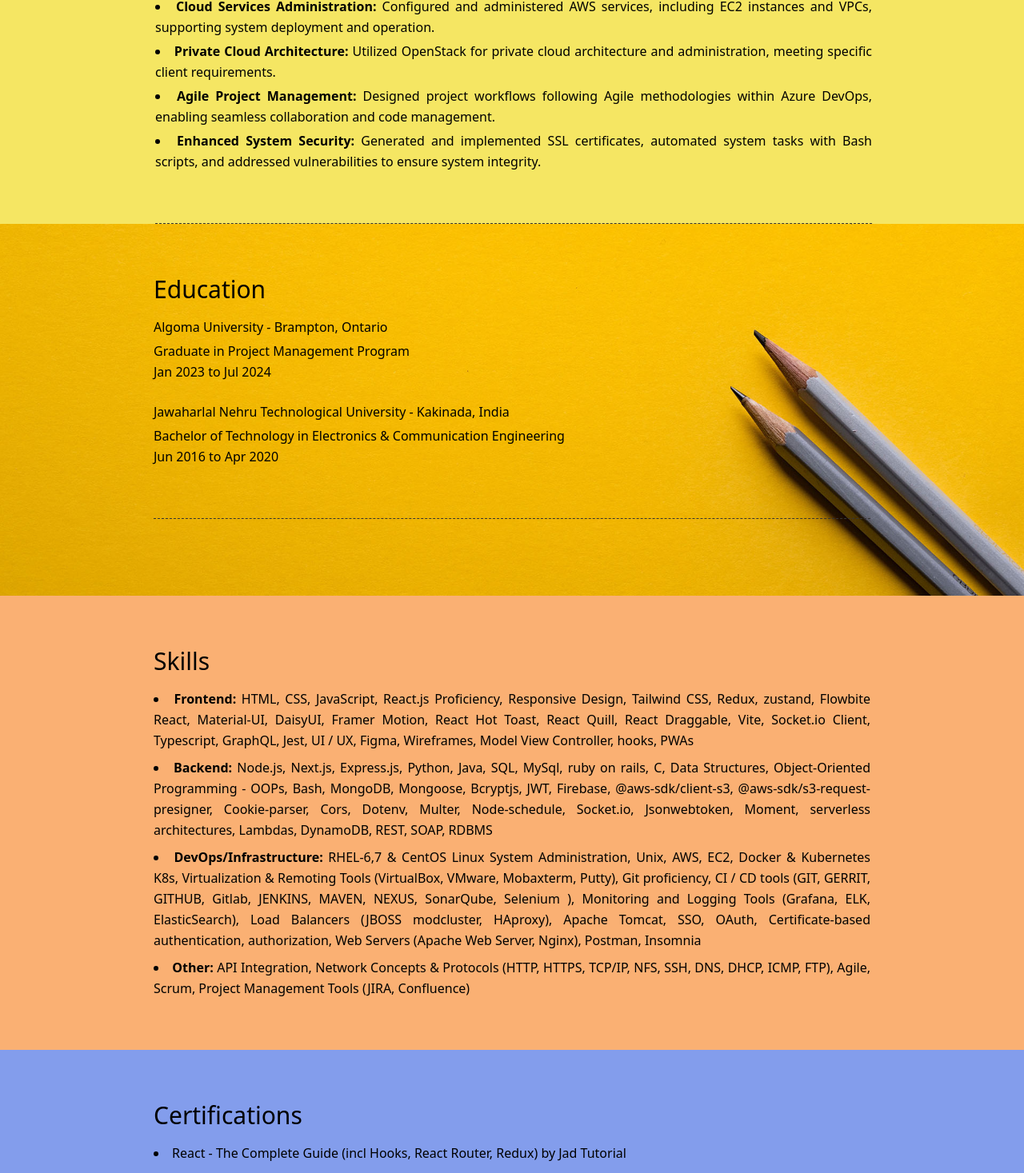
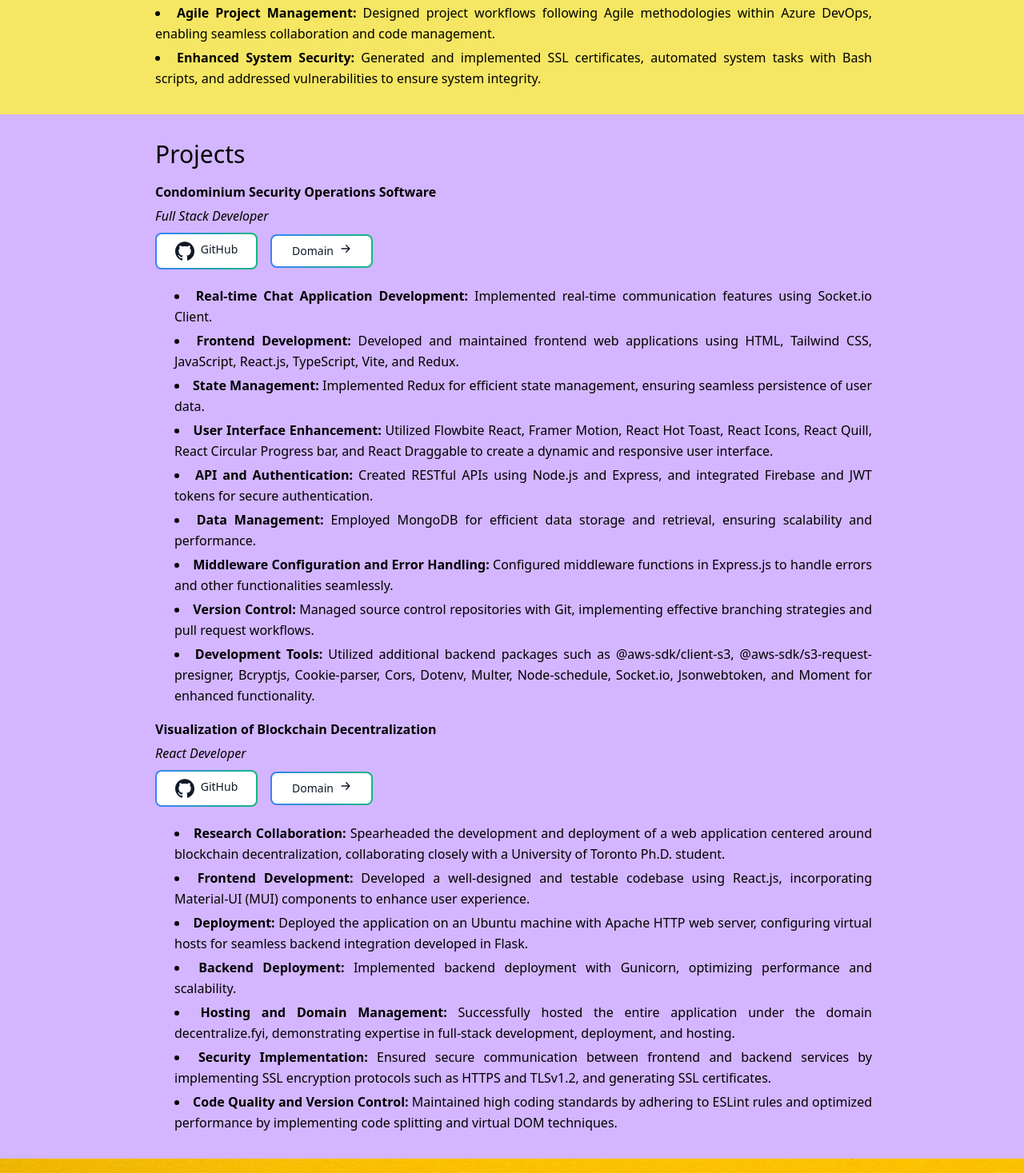
Before and after one commit to charanreddy24/ram-portfolio, a React (Vite) app in the folder client/: page /Resume in a window 1280 px wide. Shown: the part 1211-2678 px from the top of the page at 80% size. Built offline with nearby package versions, Linux system fonts and the light colour scheme.

Commit message:
Projects update in resume page

```diff
--- a/client/src/pages/Resume.jsx
+++ b/client/src/pages/Resume.jsx
@@ -1,9 +1,12 @@
 import React from 'react';
+import { Button } from 'flowbite-react';
+import { ImGithub } from 'react-icons/im';
+import { HiArrowRight, HiChevronDown } from 'react-icons/hi';
 
 const Resume = () => {
   return (
     <main className="font-sans text-base leading-relaxed">
-      <header className="bg-[#EAE0D5] py-16">
+      <header className="bg-[#EAE0D5] py-8">
         <div className="max-w-4xl w-11/12 mx-auto text-center">
           <h2 className="text-3xl mb-4">Professional Summary</h2>
           <p>
@@ -19,19 +22,19 @@
       </header>
 
       <section className="bg-[#F5E663] pl-1">
-        <div className="max-w-4xl w-11/12 mx-auto py-16 border-b border-dashed border-[#343434]">
+        <div className="max-w-4xl w-11/12 mx-auto py-8">
           <h2 className="text-3xl mb-4">Work Experience</h2>
           <section className="grid grid-cols-1 lg:grid-cols-3 gap-5">
             <div className="col-span-3">
-              <h3 className="mb-1">
+              <h3 className="mb-1 font-semibold">
                 Tata Consultancy Services(TCS), Hyderabad{' '}
               </h3>
-              <p className="italic">
+              <p className="italic text-teal-700">
                 Jun 2020 to Dec 2022 <br /> Full Stack Software Developer
               </p>
             </div>
             <div className="col-span-3">
-              <h4 className="font-semibold mt-2 mb-2">
+              <h4 className="font-semibold mb-2">
                 Key Contributions and Significant Advancements in Client
                 Service:
               </h4>
@@ -122,15 +125,197 @@
         </div>
       </section>
 
+      <section className="bg-[#d3b6ff] pl-1">
+        <div className="max-w-4xl w-11/12 mx-auto py-8">
+          <h2 className="text-3xl mb-4">Projects</h2>
+          <section className="grid grid-cols-1 lg:grid-cols-3 gap-5">
+            <div className="col-span-3">
+              <h3 className="mb-1 font-bold">
+                Condominium Security Operations Software
+              </h3>
+              <p className="italic">Full Stack Developer</p>
+              <div className="flex justify-start items-center space-x-4">
+                <a
+                  href="https://github.com/charanreddy24/condo-pulse-repo"
+                  target="_blank"
+                  rel="noopener noreferrer"
+                  className="flex items-center space-x-2 text-black"
+                >
+                  <Button
+                    type="button"
+                    outline
+                    className="inline-flex items-center w-32 mt-2 rounded-lg text-center text-xs font-medium text-white bg-gradient-to-r from-blueToGreenStart to-blueToGreenEnd"
+                  >
+                    <ImGithub className="text-2xl mr-2" />
+                    <span>GitHub</span>
+                  </Button>
+                </a>
+                <a
+                  href="https://condo-concierge.onrender.com/"
+                  target="_blank"
+                  rel="noopener noreferrer"
+                >
+                  <Button
+                    type="button"
+                    outline
+                    className="inline-flex items-center w-32 mt-2 rounded-lg text-center text-xs font-medium text-white bg-gradient-to-r from-blueToGreenStart to-blueToGreenEnd hover:text-gray-900 focus:outline-none focus:ring-4 focus:ring-gray-700"
+                  >
+                    Domain
+                    <HiArrowRight className="ml-2" />
+                  </Button>
+                </a>
+              </div>
+            </div>
+            <div className="col-span-3 ml-6">
+              <ul className="list-disc list-inside text-justify space-y-1">
+                <li>
+                  <strong>Real-time Chat Application Development:</strong>{' '}
+                  Implemented real-time communication features using Socket.io
+                  Client.
+                </li>
+                <li>
+                  <strong>Frontend Development:</strong> Developed and
+                  maintained frontend web applications using HTML, Tailwind CSS,
+                  JavaScript, React.js, TypeScript, Vite, and Redux.
+                </li>
+                <li>
+                  <strong>State Management:</strong> Implemented Redux for
+                  efficient state management, ensuring seamless persistence of
+                  user data.
+                </li>
+                <li>
+                  <strong>User Interface Enhancement:</strong> Utilized Flowbite
+                  React, Framer Motion, React Hot Toast, React Icons, React
+                  Quill, React Circular Progress bar, and React Draggable to
+                  create a dynamic and responsive user interface.
+                </li>
+                <li>
+                  <strong>API and Authentication:</strong> Created RESTful APIs
+                  using Node.js and Express, and integrated Firebase and JWT
+                  tokens for secure authentication.
+                </li>
+                <li>
+                  <strong>Data Management:</strong> Employed MongoDB for
+                  efficient data storage and retrieval, ensuring scalability and
+                  performance.
+                </li>
+                <li>
+                  <strong>Middleware Configuration and Error Handling:</strong>{' '}
+                  Configured middleware functions in Express.js to handle errors
+                  and other functionalities seamlessly.
+                </li>
+                <li>
+                  <strong>Version Control:</strong> Managed source control
+                  repositories with Git, implementing effective branching
+                  strategies and pull request workflows.
+                </li>
+                <li>
+                  <strong>Development Tools:</strong> Utilized additional
+                  backend packages such as @aws-sdk/client-s3,
+                  @aws-sdk/s3-request-presigner, Bcryptjs, Cookie-parser, Cors,
+                  Dotenv, Multer, Node-schedule, Socket.io, Jsonwebtoken, and
+                  Moment for enhanced functionality.
+                </li>
+              </ul>
+            </div>
+          </section>
+
+          <section className="grid grid-cols-1 lg:grid-cols-3 gap-5">
+            <div className="col-span-3">
+              <h3 className="mb-1 font-bold mt-4">
+                Visualization of Blockchain Decentralization
+              </h3>
+              <p className="italic">React Developer</p>
+              <div className="flex justify-start items-center space-x-4">
+                <a
+                  href="https://github.com/sm86/destake/tree/main/react-frontend"
+                  target="_blank"
+                  rel="noopener noreferrer"
+                  className="flex items-center space-x-2 text-black"
+                >
+                  <Button
+                    type="button"
+                    outline
+                    className="inline-flex items-center w-32 mt-2 rounded-lg text-center text-xs font-medium text-white bg-gradient-to-r from-blueToGreenStart to-blueToGreenEnd"
+                  >
+                    <ImGithub className="text-2xl mr-2" />
+                    <span>GitHub</span>
+                  </Button>
+                </a>
+                <a
+                  href="https://decentralize.fyi/"
+                  target="_blank"
+                  rel="noopener noreferrer"
+                >
+                  <Button
+                    type="button"
+                    outline
+                    className="inline-flex items-center w-32 mt-2 rounded-lg text-center text-xs font-medium text-white bg-gradient-to-r from-blueToGreenStart to-blueToGreenEnd"
+                  >
+                    Domain
+                    <HiArrowRight className="ml-2" />
+                  </Button>
+                </a>
+              </div>
+            </div>
+            <div className="col-span-3 ml-6">
+              <ul className="list-disc list-inside text-justify space-y-1">
+                <li>
+                  <strong>Research Collaboration:</strong> Spearheaded the
+                  development and deployment of a web application centered
+                  around blockchain decentralization, collaborating closely with
+                  a University of Toronto Ph.D. student.
+                </li>
+                <li>
+                  <strong>Frontend Development:</strong> Developed a
+                  well-designed and testable codebase using React.js,
+                  incorporating Material-UI (MUI) components to enhance user
+                  experience.
+                </li>
+                <li>
+                  <strong>Deployment:</strong> Deployed the application on an
+                  Ubuntu machine with Apache HTTP web server, configuring
+                  virtual hosts for seamless backend integration developed in
+                  Flask.
+                </li>
+                <li>
+                  <strong>Backend Deployment:</strong> Implemented backend
+                  deployment with Gunicorn, optimizing performance and
+                  scalability.
+                </li>
+                <li>
+                  <strong>Hosting and Domain Management:</strong> Successfully
+                  hosted the entire application under the domain
+                  decentralize.fyi, demonstrating expertise in full-stack
+                  development, deployment, and hosting.
+                </li>
+                <li>
+                  <strong>Security Implementation:</strong> Ensured secure
+                  communication between frontend and backend services by
+                  implementing SSL encryption protocols such as HTTPS and
+                  TLSv1.2, and generating SSL certificates.
+                </li>
+                <li>
+                  <strong>Code Quality and Version Control:</strong> Maintained
+                  high coding standards by adhering to ESLint rules and
+                  optimized performance by implementing code splitting and
+                  virtual DOM techniques.
+                </li>
+              </ul>
+            </div>
+          </section>
+        </div>
+      </section>
+
       <section
         className="bg-cover bg-top-right pb-24"
         style={{ backgroundImage: "url('/src/assets/education-pic.jpg')" }}
       >
-        <div className="max-w-4xl w-11/12 mx-auto py-16 border-b border-dashed border-[#343434]">
+        <div className="max-w-4xl w-11/12 mx-auto py-8 border-b border-dashed border-[#343434]">
           <h2 className="text-3xl mb-4">Education</h2>
           <section className="mb-6">
             <h3 className="mb-1">Algoma University - Brampton, Ontario</h3>
-            <p className="w-3/5">
+            <p className="w-3/5 italic text-teal-700">
               Graduate in Project Management Program
               <br /> Jan 2023 to Jul 2024
             </p>
@@ -139,7 +324,7 @@
             <h3 className="mb-1">
               Jawaharlal Nehru Technological University - Kakinada, India
             </h3>
-            <p className="w-3/5">
+            <p className="w-3/5 italic text-teal-700">
               Bachelor of Technology in Electronics & Communication Engineering{' '}
               <br /> Jun 2016 to Apr 2020
             </p>
@@ -147,7 +332,7 @@
         </div>
       </section>
 
-      <section className="bg-[#fab073] py-16">
+      <section className="bg-[#fab073] py-8">
         <div className="max-w-4xl w-11/12 mx-auto text-justify">
           <h2 className="text-3xl mb-4">Skills</h2>
           <ul className="list-disc list-inside space-y-2">
@@ -194,7 +379,7 @@
         </div>
       </section>
 
-      <section className="bg-[#839dec] py-16">
+      <section className="bg-[#839dec] py-8">
         <div className="max-w-4xl w-11/12 mx-auto">
           <h2 className="text-3xl mb-4">Certifications</h2>
           <ul className="list-disc list-inside space-y-2">
@@ -221,7 +406,7 @@
         </div>
       </section>
 
-      <section className="bg-[#f3b353] py-16">
+      <section className="bg-[#f3b353] py-8">
         <div className="max-w-4xl w-11/12 mx-auto">
           <h2 className="text-4xl mb-4">Achievements</h2>
           <ul className="list-disc list-inside space-y-2">
@@ -246,10 +431,10 @@
         </div>
       </section>
 
-      <footer className="bg-[#EBCFB2] py-16 ">
+      {/* <footer className="bg-[#EBCFB2] py-8 ">
         <div className="max-w-4xl w-11/12 mx-auto">
           <h2 className="text-3xl mb-8">Let's Keep in Touch!</h2>
-          <div className="grid grid-cols-2 gap-4">
+          <div className="grid grid-cols-1 md:grid-cols-2 md:gap-4">
             <ul className="list-disc list-inside space-y-2 text-justify">
               <li>
                 Mobile No.{' '}
@@ -296,7 +481,7 @@
             </ul>
           </div>
         </div>
-      </footer>
+      </footer> */}
     </main>
   );
 };
```
